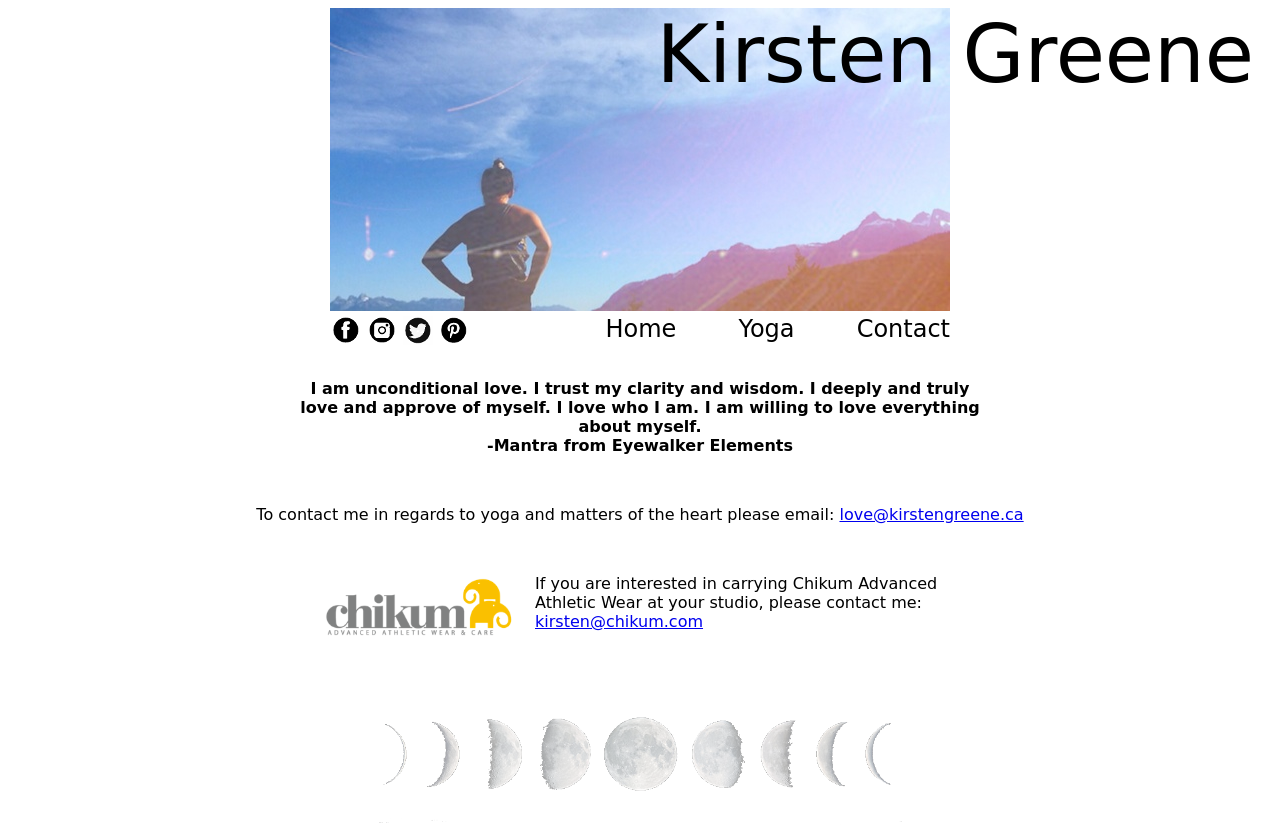
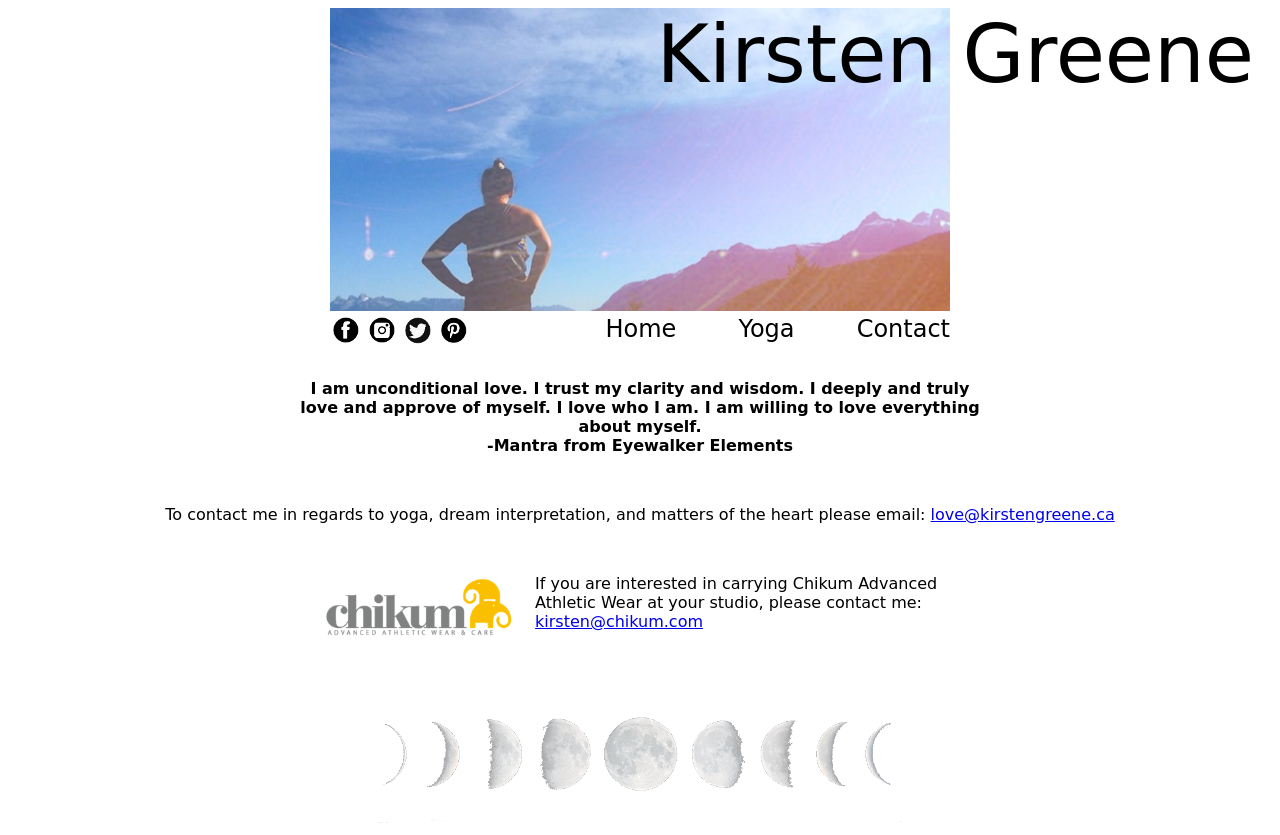
Before and after one commit to spillthewine/kirstengreene.ca, a plain HTML site: page contact.html in a window 1280 px wide. Drawn offline with Linux system fonts and the light colour scheme; a web font is replaced by a local one.

Commit message:
Update contact list

```diff
--- a/contact.html
+++ b/contact.html
@@ -33,7 +33,7 @@
   I am willing to love everything about myself.
   <br/>-Mantra from Eyewalker Elements</p>
 
-  <p class="centered">To contact me in regards to yoga and matters of the heart please email: <a href="mailto:love@kirstengreene.ca">love@kirstengreene.ca</a></p>
+  <p class="centered">To contact me in regards to yoga, dream interpretation, and matters of the heart please email: <a href="mailto:love@kirstengreene.ca">love@kirstengreene.ca</a></p>
 
   <div class="chikumcontact">
     <a href="http://chkikum.com">
```
Also changed, not shown: index.html (+2 -0 lines), yoga.html (+2 -0 lines).
